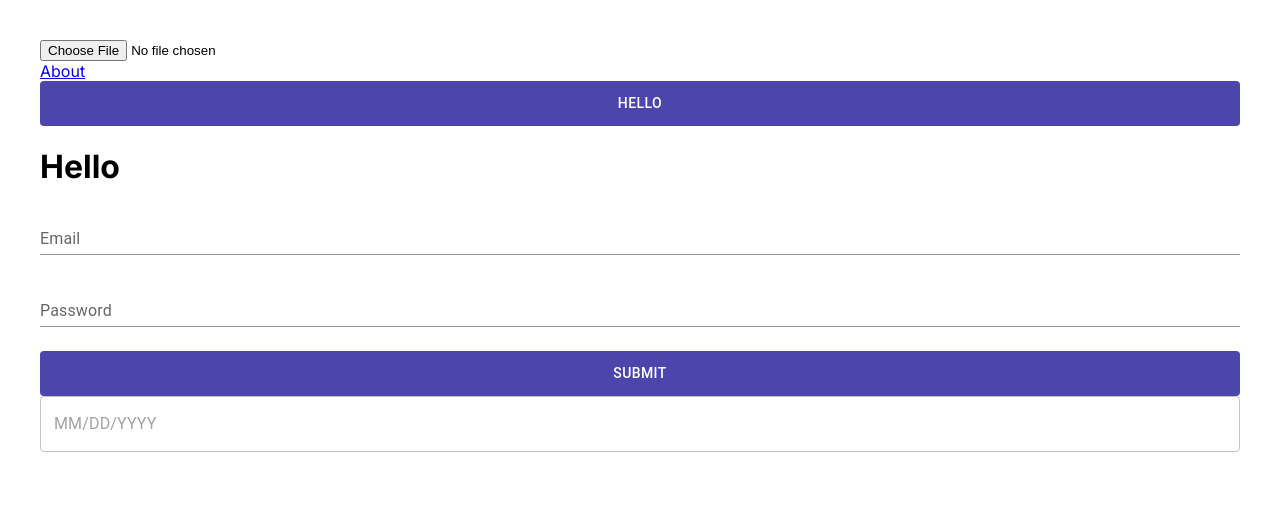
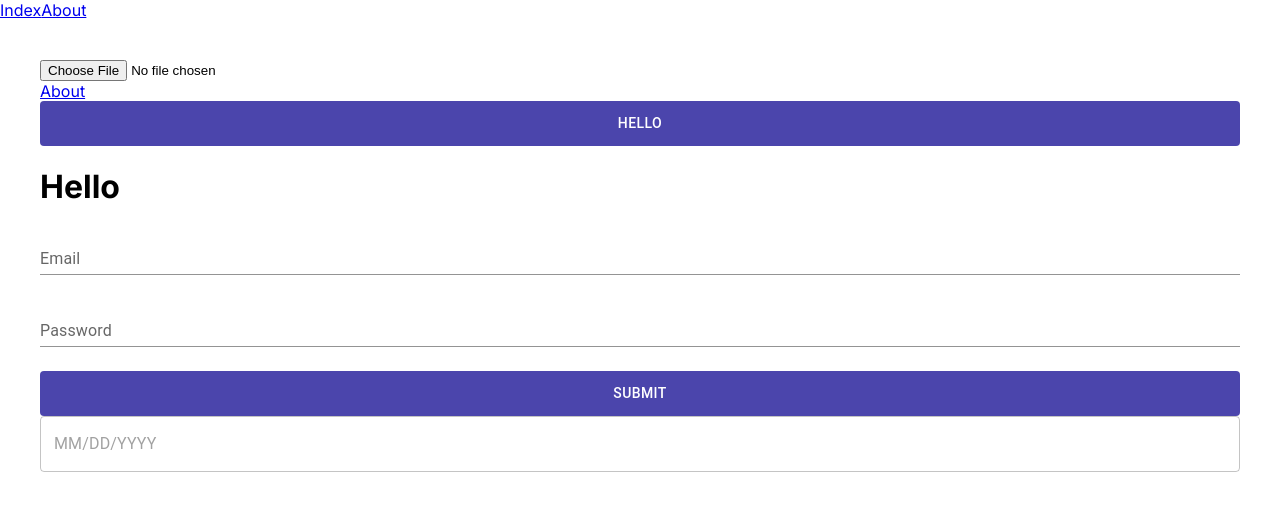
Before and after one commit to ndknitor/nextts-template, a Next.js app: page / in a window 1280 px wide. Shown: the top 510 px of the page. Built offline with nearby package versions, Linux system fonts and the light colour scheme.

Commit message:
Navbar sample

```diff
--- a/app/layout.tsx
+++ b/app/layout.tsx
@@ -6,6 +6,7 @@ import { ToastContainer } from 'react-toastify'
 import { GlobalContextProvider } from '@/context/GlobalContextProvider'
 import { AxiosInterceptor } from '@/components/AxiosInterceptor'
 import 'react-toastify/dist/ReactToastify.css';
+import Link from 'next/link'
 
 const inter = Inter({ subsets: ['latin'] })
 
@@ -25,6 +26,8 @@ export default function RootLayout({
         <AuthorizeContextProvider>
           <GlobalContextProvider>
             <AxiosInterceptor>
+              <Link href="/">Index</Link>
+              <Link href="/public/about">About</Link>
               {children}
             </AxiosInterceptor>
           </GlobalContextProvider>
```
